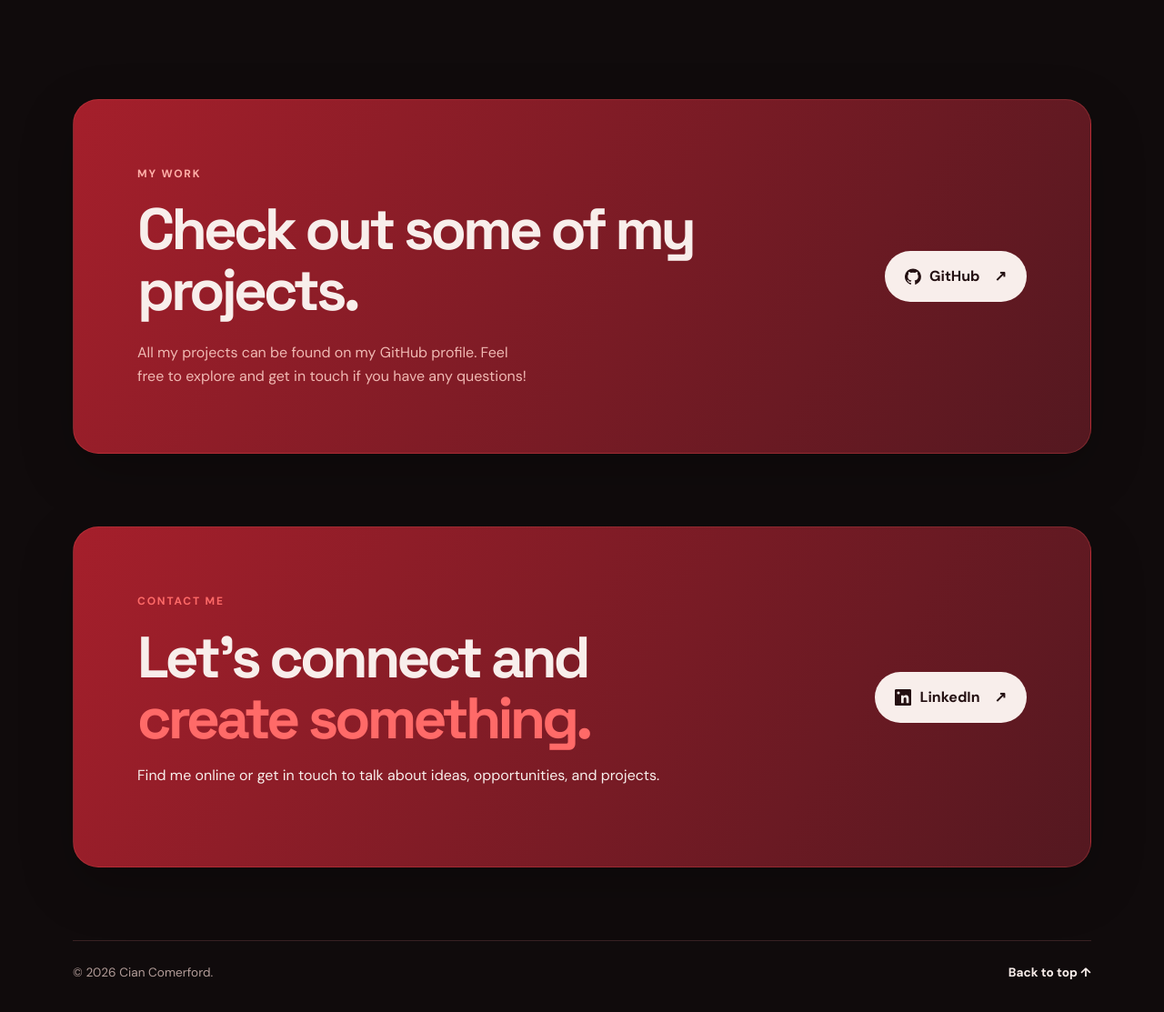
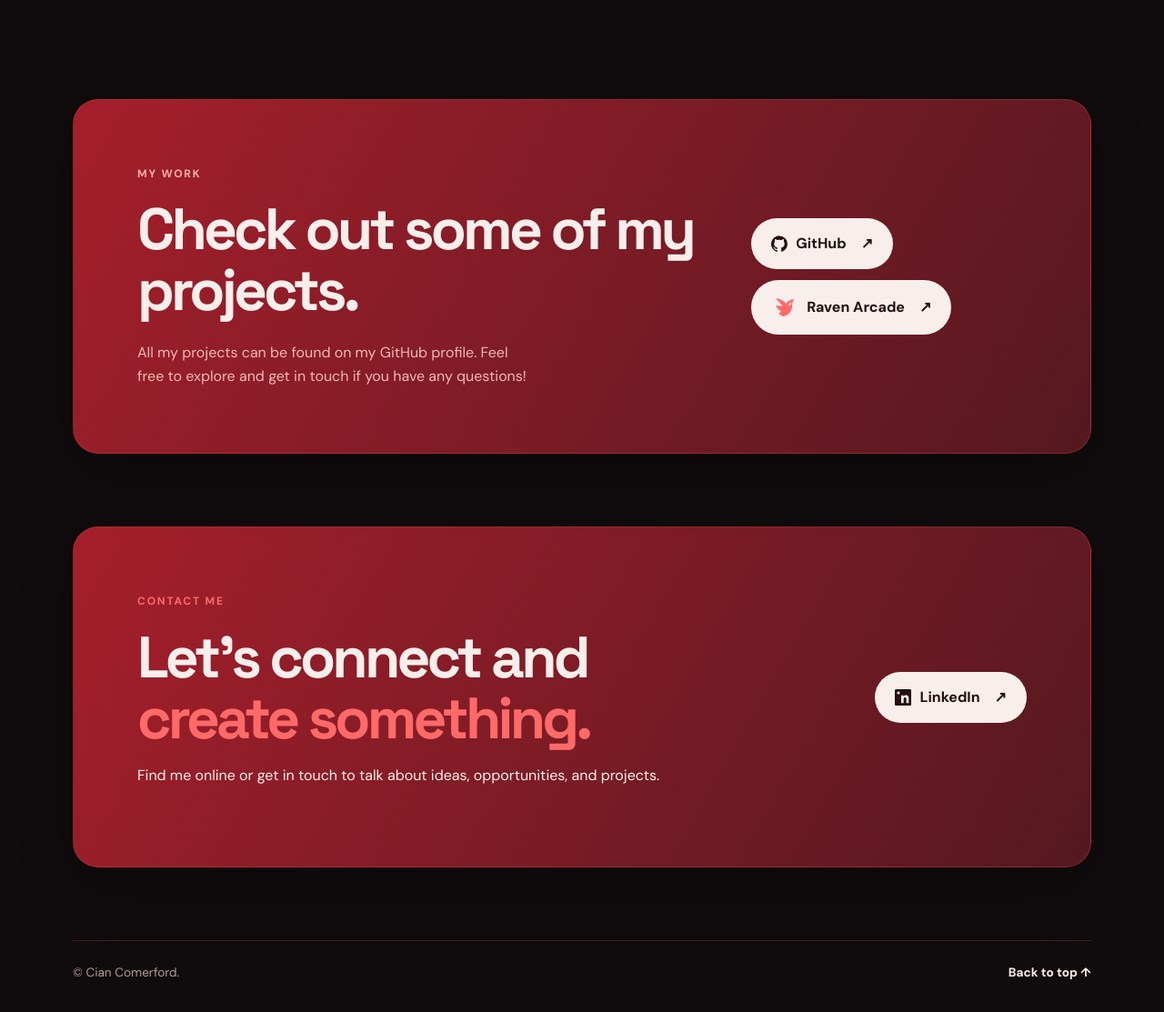
Before and after one commit to ciancomerford21-spec/Site, a Django app: page / in a window 1280 px wide. Shown: the part 1146-2259 px from the top of the page at 91% size. Run offline with Django 5.2, Linux system fonts and the light colour scheme.

Commit message:
Update index.html

```diff
--- a/home/templates/home/index.html
+++ b/home/templates/home/index.html
@@ -81,6 +81,11 @@
 					<svg class="social-icon" viewBox="0 0 24 24" aria-hidden="true"><path d="M12 .5a12 12 0 0 0-3.79 23.39c.6.11.82-.26.82-.58v-2.05c-3.34.73-4.04-1.61-4.04-1.61-.55-1.39-1.34-1.76-1.34-1.76-1.09-.75.08-.74.08-.74 1.2.08 1.83 1.23 1.83 1.23 1.07 1.83 2.8 1.3 3.48.99.11-.77.42-1.3.76-1.6-2.67-.3-5.47-1.33-5.47-5.93 0-1.31.47-2.38 1.23-3.22-.12-.3-.53-1.52.12-3.17 0 0 1-.32 3.3 1.23a11.5 11.5 0 0 1 6 0c2.3-1.55 3.3-1.23 3.3-1.23.65 1.65.24 2.87.12 3.17.77.84 1.23 1.91 1.23 3.22 0 4.61-2.8 5.62-5.48 5.92.43.37.81 1.1.81 2.22v3.29c0 .32.22.69.83.57A12 12 0 0 0 12 .5Z"/></svg>
 					GitHub <span aria-hidden="true">↗</span>
 				</a>
+				<a class="button button-light" href="https://cianie.pythonanywhere.com/" target="_blank" rel="noopener noreferrer">
+					<svg class="raven-logo" viewBox="0 0 48 48" aria-hidden="true">
+				<path d="M8 8c8 1 14 4 18 9 4-4 8-7 14-8-2 4-3 8-3 12 0 9-6 17-16 19l-8-5 5-4c-5-2-8-6-10-11 4 2 8 2 12 1-4-4-8-8-12-13Zm26 7c-2 2-3 4-3 7 2-1 4-3 5-5l-2-2Z"/></svg>
+					Raven Arcade <span aria-hidden="true">↗</span>
+				</a>
 			</div>
 		</section>
 		<section id="contact" class="contact-section section-wrap reveal">
@@ -99,7 +104,7 @@
 	</main>
 
 	<footer class="site-footer section-wrap">
-		<p>&copy; <span id="current-year">2026</span> Cian Comerford.</p>
+		<p>&copy; Cian Comerford.</p>
 		<div>
 			<a href="#top">Back to top ↑</a>
 		</div>
```
